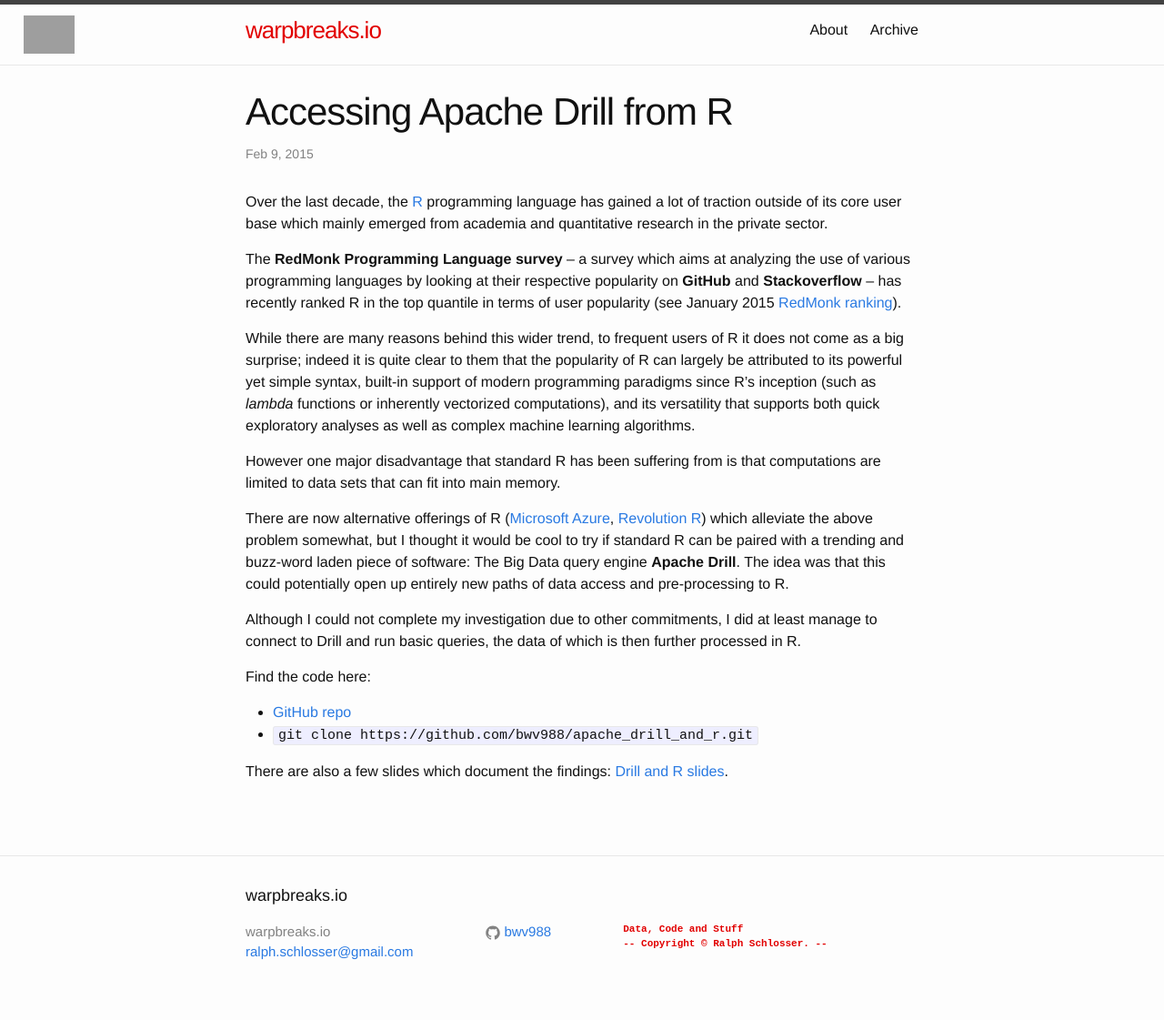
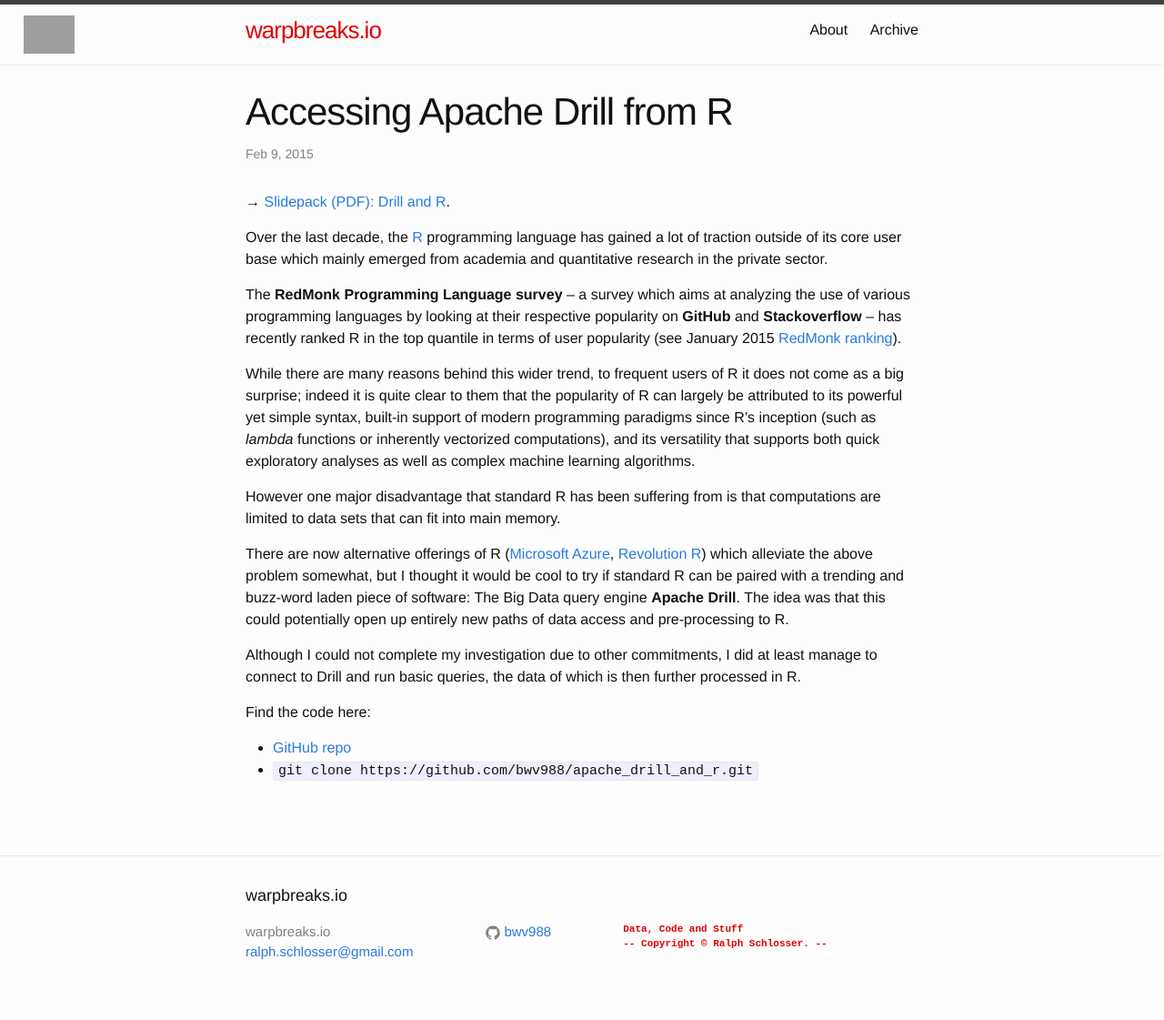
Before and after one commit to bwv988/blogtest, a Jekyll site: the page built from _posts/2015-02-09-drillandr.markdown, in a window 1280 px wide. Shown: the whole page at 91% size. Built offline with Jekyll 4.4.1, drawn with Linux system fonts in a browser that asks for light colours; comment, search, counter and statistics services are not loaded; grey boxes are pictures that could not be loaded.

Commit message:
Re-arranged drill post.

```diff
--- a/_posts/2015-02-09-drillandr.markdown
+++ b/_posts/2015-02-09-drillandr.markdown
@@ -4,6 +4,8 @@
 featured: true
 layout: post
 ---
+
+&rarr; [Slidepack (PDF): Drill and R](https://github.com/bwv988/apache_drill_and_r/raw/master/apache_drill.pdf).
 
 Over the last decade, the [R](http://www.r-project.org/) programming language has gained a lot of traction outside of its core user base which mainly emerged from academia and quantitative research in the private sector.
 
@@ -21,5 +23,3 @@
 
 * [GitHub repo](https://github.com/bwv988/apache_drill_and_r)
 * `git clone https://github.com/bwv988/apache_drill_and_r.git`
-
-There are also a few slides which document the findings: [Drill and R slides](https://github.com/bwv988/apache_drill_and_r/raw/master/apache_drill.pdf).
```
